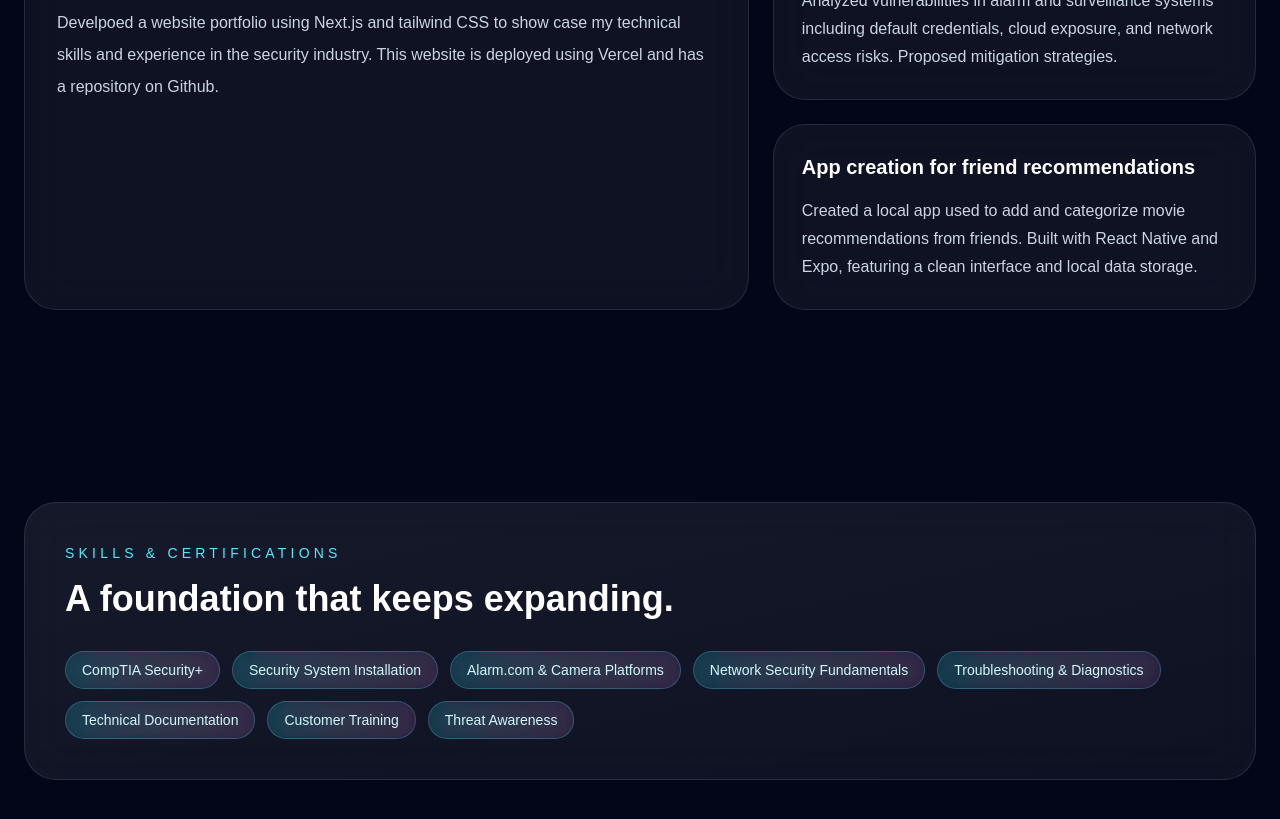
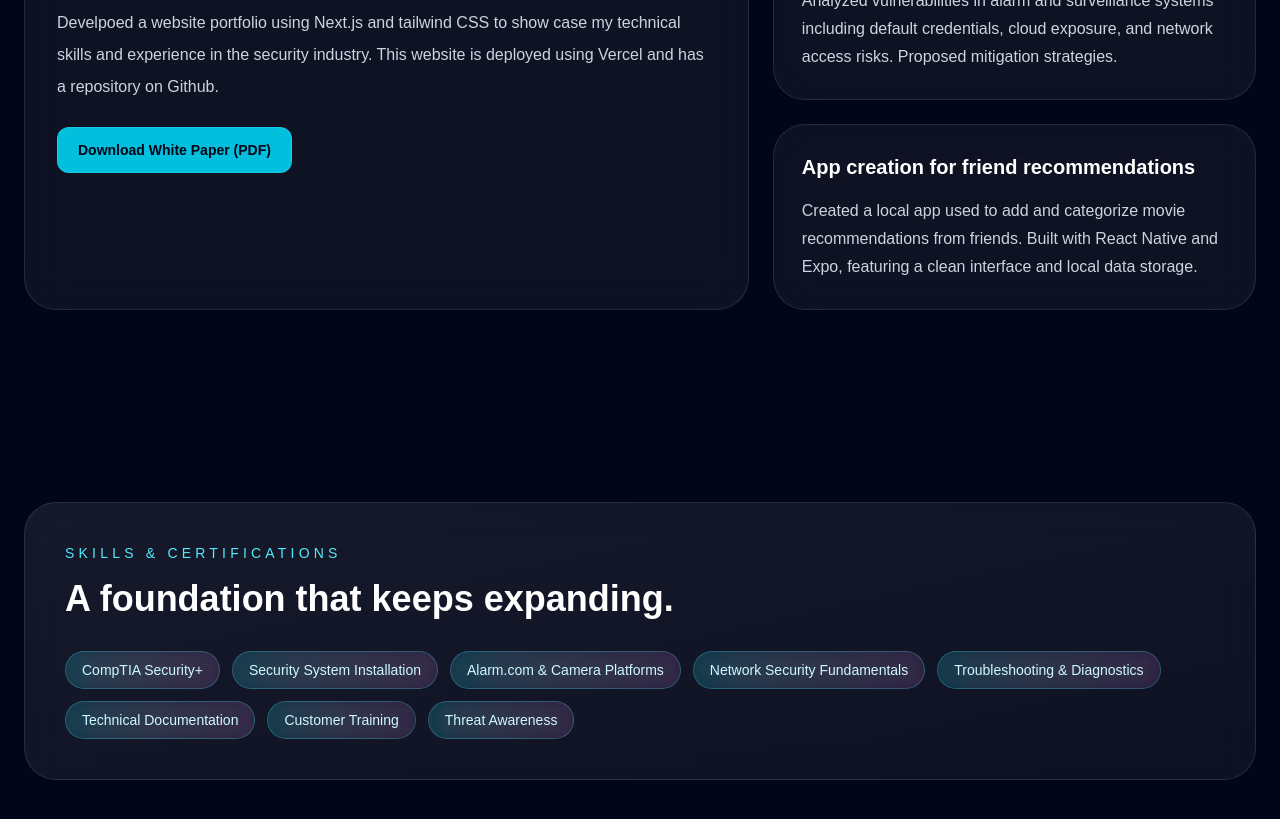
Before and after one commit to raymalsecurity/eportfolio-website, a Next.js app: page / in a window 1280 px wide. Shown: the part 3580-4399 px from the top of the page. Built offline with nearby package versions, Linux system fonts and the light colour scheme.

Commit message:
Add download link for white paper and format description
Added a link to download the white paper and formatted the description.

```diff
--- a/app/page.tsx
+++ b/app/page.tsx
@@ -445,8 +445,20 @@ export default function Page() {
               className="rounded-[2rem] border border-white/10 bg-white/5 p-8 backdrop-blur-xl transition duration-300 hover:-translate-y-1 hover:bg-white/10"
             >
               <p className="text-sm uppercase tracking-[0.25em] text-cyan-300">Featured Project</p>
-              <h3 className="mt-4 text-2xl font-semibold">{projects[0].title}</h3>
-              <p className="mt-5 max-w-2xl leading-8 text-slate-300">{projects[0].description}</p>
+            <h3 className="mt-4 text-2xl font-semibold">{projects[0].title}</h3>
+
+<p className="mt-5 max-w-2xl leading-8 text-slate-300">
+  {projects[0].description}
+</p>
+
+<a
+  href="/files/Cybersecurity%20in%20Security%20Raymond%20Malone%20Final.pdf"
+  target="_blank"
+  rel="noopener noreferrer"
+  className="mt-6 inline-block rounded-xl border border-cyan-300/30 bg-cyan-400/90 px-5 py-3 text-sm font-semibold text-slate-950 transition hover:-translate-y-0.5"
+>
+  Download White Paper (PDF)
+</a>
             </motion.div>
 
             <div className="grid gap-6">
```
